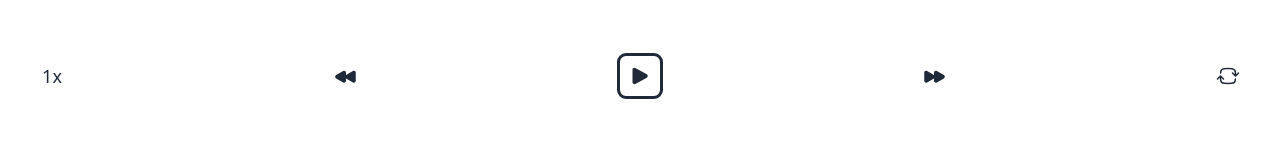
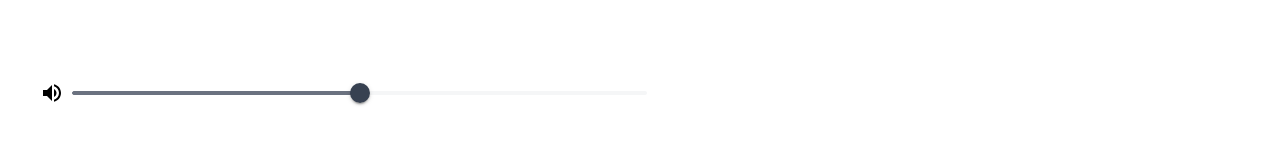
Before and after one commit to Moonwalkert3ch/atlas-typescript-intro, a React (Vite) app: page / in a window 1280 px wide. Shown: the part 652-796 px from the top of the page. Built offline with nearby package versions, Linux system fonts and the light colour scheme.

Commit message:
volume slides in good length adjusted

```diff
--- a/src/App.jsx
+++ b/src/App.jsx
@@ -14,6 +14,7 @@ function App() {
     <div className="h-full flex flex-col justify-between p-8 min-h-screen">
       <CoverArt />
       <PlayControls />
+      <VolumeControl />
     </div>
   );
 }
--- a/src/components/VolumeControls.jsx
+++ b/src/components/VolumeControls.tsx
@@ -1,19 +1,21 @@
-// src/components/VolumeControl.jsx
 import React, { useState } from "react";
 import Slider from "@mui/material/Slider";
 import VolumeUpIcon from "@mui/icons-material/VolumeUp";
 
 export function VolumeControl() {
-  const [volume, setVolume] = useState(50);
+  const [volume, setVolume] = useState<number>(50);
 
-  const handleVolumeChange = (event, newValue) => {
-    setVolume(newValue);
+  const handleVolumeChange = (event: Event, newValue: number | number[]) => {
+    // Ensure newValue is a number
+    if (typeof newValue === 'number') {
+      setVolume(newValue);
+    }
   };
 
   return (
-    <div className="flex p-2 ">
+    <div className="flex items-center p-2 w-full">
       {/* Volume Icon */}
-      <VolumeUpIcon className="black" />
+      <VolumeUpIcon className="mr-2 text-black" />
 
       {/* Slider Control */}
       <Slider
@@ -21,8 +23,9 @@ export function VolumeControl() {
         onChange={handleVolumeChange}
         aria-labelledby="volume-slider"
         min={0}
-        max={90}
+        max={100} // Set range from 0 to 100
         sx={{
+          width: 575,
           color: "#6B7280",
           '& .MuiSlider-thumb': {
             backgroundColor: "#374151",
@@ -30,6 +33,9 @@ export function VolumeControl() {
           '& .MuiSlider-rail': {
             backgroundColor: "#E5E7EB",
           },
+          '& .MuiSlider-track': {
+            backgroundColor: "#6B7280",
+          },
         }}
       />
     </div>
```
